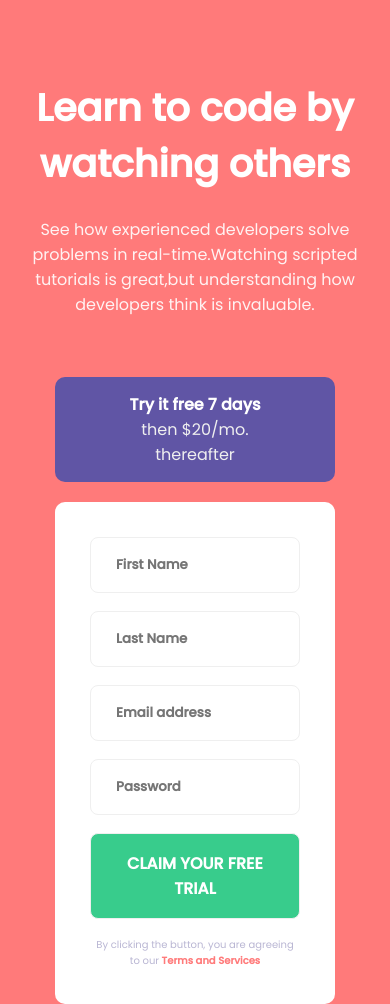
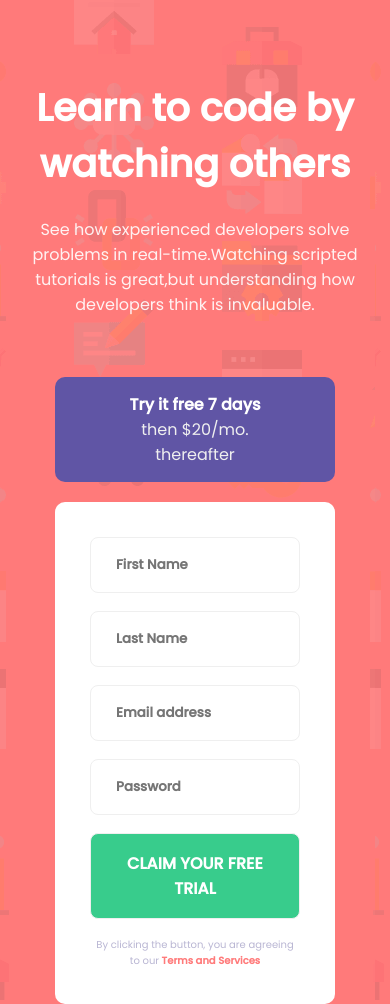
Before and after one commit to Praaveen2000/FinalProject1, a plain HTML site: page index.html in a window 390 px wide. Shown: the top 1004 px of the page. Drawn offline with Linux system fonts and the light colour scheme; the site is published under a folder, as on GitHub Pages, so addresses that start at the root find nothing.

Commit message:
Update style.css

```diff
--- a/style.css
+++ b/style.css
@@ -19,7 +19,7 @@ section{
     justify-content: center;
     align-items: center;
     min-height: 100vh;
-    background: url(/bg-intro-desktop.png) no-repeat;
+    background: url(bg-intro-desktop.png) no-repeat;
     background-color: hsl(0, 100%, 74%);
     background-size: cover;
     padding: 0px 160px;
@@ -91,7 +91,7 @@ button:focus{
 }
 .error{
     border: 2px solid hsl(0, 100%, 74%);
-    background: url(/icon-error.svg) no-repeat;
+    background: url(icon-error.svg) no-repeat;
     background-position: 95% 50%;
 }
 
@@ -115,7 +115,7 @@ button:focus{
         flex-direction: column;
         justify-content: center;
         align-items: center;
-        background: url(/bg-intro-mobile.png) ;
+        background: url(bg-intro-mobile.png) ;
         background-color: hsl(0, 100%, 74%);
     }
     section{
```
